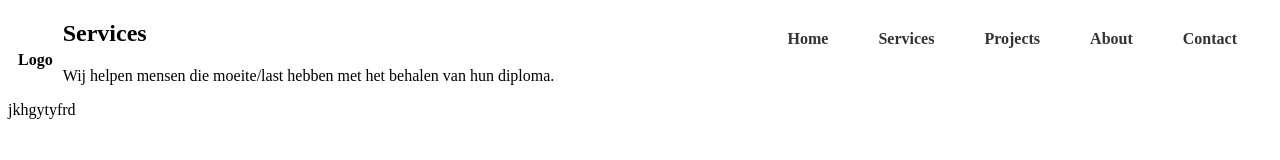
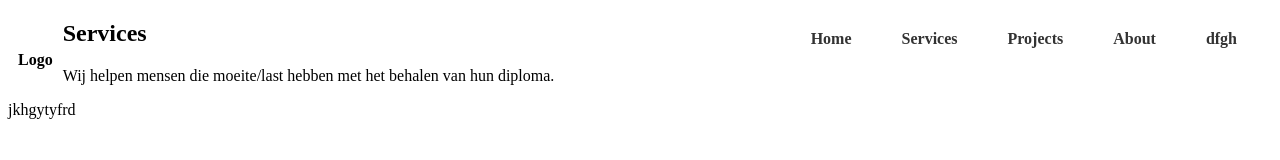
Before and after one commit to DivyunCho/SoftwareEssentials, a plain HTML site: page index.html in a window 1280 px wide. Drawn offline with Linux system fonts and the light colour scheme.

Commit message:
Update index.html

```diff
--- a/index.html
+++ b/index.html
@@ -19,7 +19,7 @@
                     <li><a href="#Services">Services</a></li>
                     <li><a href="#Projects">Projects</a></li>
                     <li><a href="#About">About</a></li>
-                    <li><a href="#Contact">Contact</a></li>
+                    <li><a href="#Contact">dfgh</a></li>
                 </ul>
             </div>
         </nav>
```
